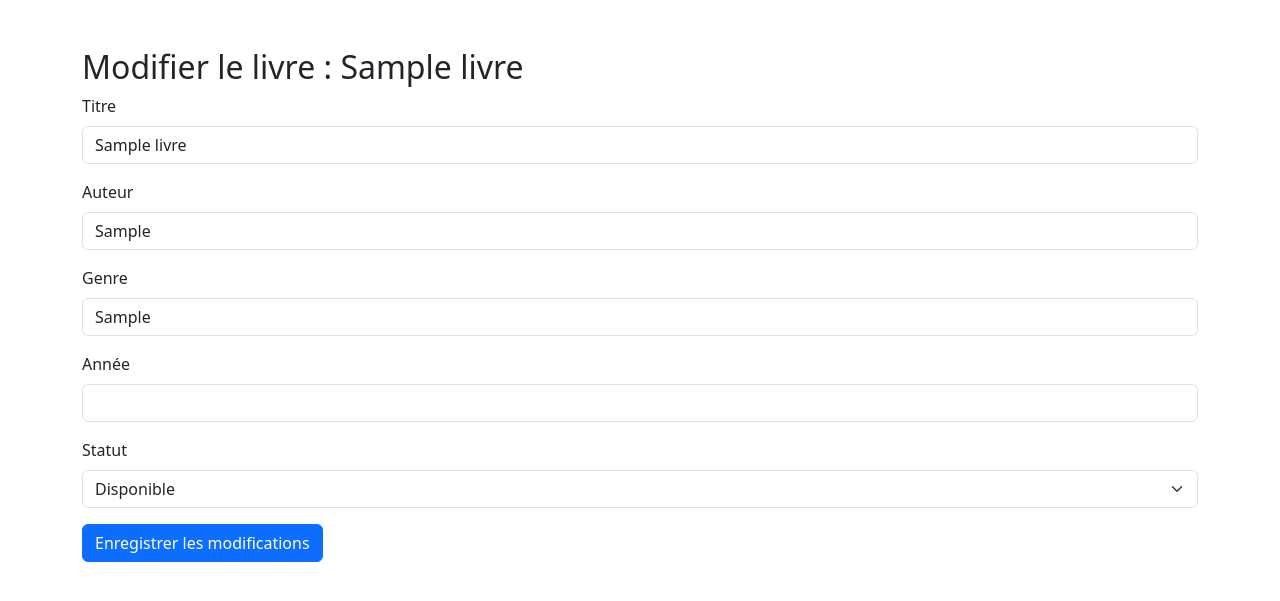
After one commit to sgahovey/projet25-10-2024, a PHP site: page /modifAdmin.php?id=1 in a window 1280 px wide. The commit adds this page. Shown: the top 601 px of the page. Run offline with PHP 8.4, Linux system fonts and the light colour scheme; tables that the repository leaves empty or names only in its code hold one stand-in row (values such as "Sample post").

Commit message:
Modification livre reussi

```diff
--- a/index.php
+++ b/index.php
@@ -22,7 +22,7 @@ require "bd.php";
                 <div class="collapse navbar-collapse" id="navbarNav">
                     <ul class="navbar-nav">
                         <li class="nav-item">
-                            <a class="nav-link active" href="formAjout.php">Insérer un livre</a>
+                            <a class="nav-link" href="formAjout.php">Insérer un livre</a>
                         </li>
                         <li class="nav-item">
                             <a class="nav-link" href="formModif.php">Modifier un livre</a>
--- /dev/null
+++ b/modifAdmin.php
@@ -0,0 +1,70 @@
+<?php
+include 'bd.php';
+
+// Vérifier si un ID de livre est passé dans l'URL
+if (isset($_GET['id'])) {
+    $id = $_GET['id'];
+
+    // Récupérer les informations du livre via son ID
+    $sql = "SELECT * FROM Livres WHERE id = :id";
+    $stmt = $db->prepare($sql);
+    $stmt->bindParam(':id', $id, PDO::PARAM_INT);
+    $stmt->execute();
+    $livre = $stmt->fetch(PDO::FETCH_ASSOC);
+
+    // Si le livre n'existe pas, afficher un message d'erreur
+    if (!$livre) {
+        echo "<script>alert('Livre introuvable'); window.location.href = 'formModif.php';</script>";
+        exit();
+    }
+} else {
+    echo "<script>alert('Aucun livre sélectionné'); window.location.href = 'formModif.php';</script>";
+    exit();
+}
+?>
+
+<!DOCTYPE html>
+<html lang="fr">
+<head>
+    <meta charset="UTF-8">
+    <meta name="viewport" content="width=device-width, initial-scale=1.0">
+    <title>Modifier un livre</title>
+    <link href="https://cdn.jsdelivr.net/npm/bootstrap@5.3.0-alpha1/dist/css/bootstrap.min.css" rel="stylesheet">
+</head>
+<body>
+    <div class="container mt-5">
+        <h2>Modifier le livre : <?php echo htmlspecialchars($livre['titre']); ?></h2>
+        <form action="modifLivres.php" method="POST">
+            <input type="hidden" name="id" value="<?php echo $livre['id']; ?>">
+            <div class="mb-3">
+                <label for="titre" class="form-label">Titre</label>
+                <input type="text" class="form-control" id="titre" name="titre"
+                value="<?php echo htmlspecialchars($livre['titre']); ?>" required>
+            </div>
+            <div class="mb-3">
+                <label for="auteur" class="form-label">Auteur</label>
+                <input type="text" class="form-control" id="auteur" name="auteur"
+                value="<?php echo htmlspecialchars($livre['auteur']); ?>" required>
+            </div>
+            <div class="mb-3">
+                <label for="genre" class="form-label">Genre</label>
+                <input type="text" class="form-control" id="genre" name="genre"
+                value="<?php echo htmlspecialchars($livre['genre']); ?>" required>
+            </div>
+            <div class="mb-3">
+                <label for="annee" class="form-label">Année</label>
+                <input type="number" class="form-control" id="annee" name="annee"
+                value="<?php echo htmlspecialchars($livre['annee']); ?>" required>
+            </div>
+            <div class="mb-3">
+                <label for="statut" class="form-label">Statut</label>
+                <select class="form-select" id="statut" name="statut" required>
+                    <option value="Disponible" <?php echo ($livre['statut'] == 'Disponible') ? 'selected' : ''; ?>>Disponible</option>
+                    <option value="Emprunté" <?php echo ($livre['statut'] == 'Emprunté') ? 'selected' : ''; ?>>Emprunté</option>
+                </select>
+            </div>
+            <button type="submit" class="btn btn-primary">Enregistrer les modifications</button>
+        </form>
+    </div>
+</body>
+</html>
```
Also changed, not shown: formModif.php (+72 -0 lines), modifLivres.php (added, +31 -0 lines).
